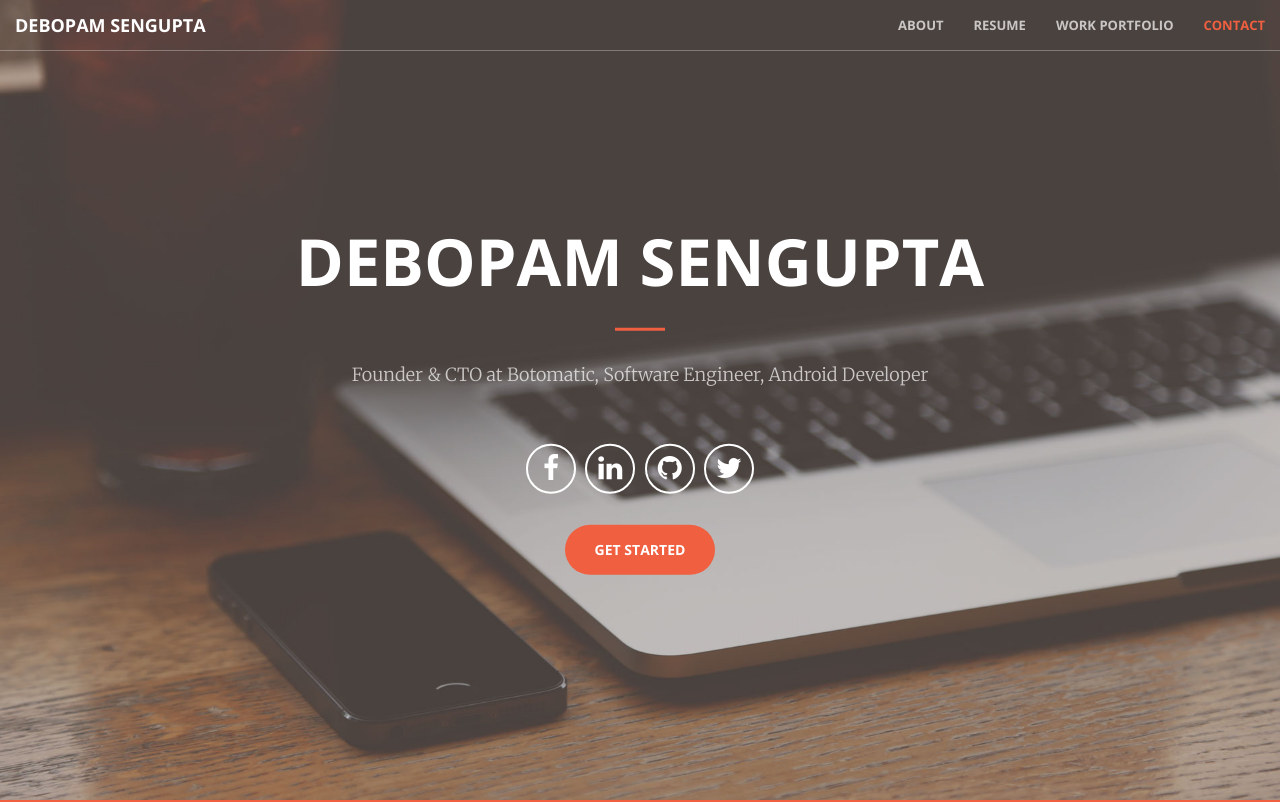
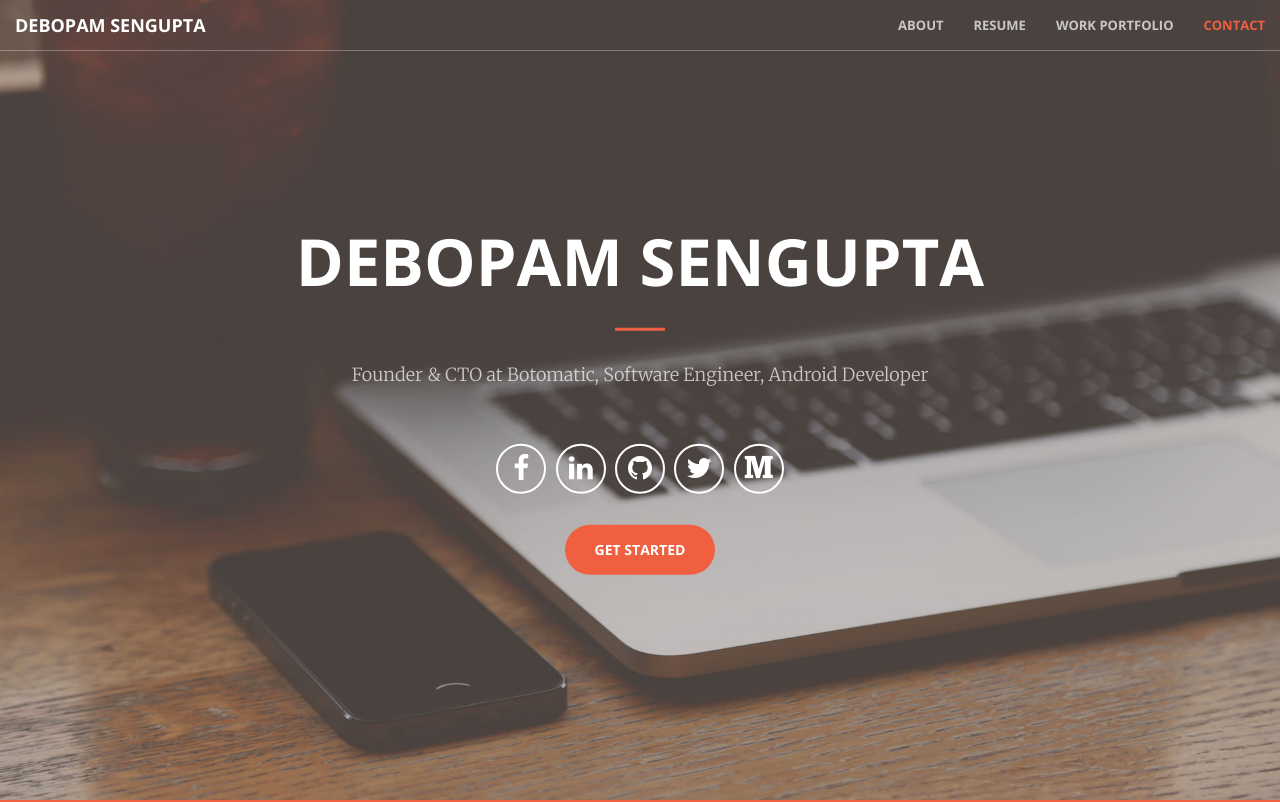
Before and after one commit to debopamsengupta/debopamsengupta.github.io, a plain HTML site: page index.html in a window 1280 px wide. Shown: the top 802 px of the page. Drawn offline with nearby package versions, Linux system fonts and the light colour scheme.

Commit message:
added medium icon

```diff
--- a/index.html
+++ b/index.html
@@ -83,6 +83,7 @@
                   <a class="circle-social-icon" href="https://hk.linkedin.com/pub/debopam-sengupta/24/792/646"><i class="fa-social-icon fa fa-linkedin fa-2x"></i></a>
                   <a class="circle-social-icon" href="https://github.com/debopamsengupta"><i class="fa-social-icon fa fa-github fa-2x"></i></a>
                   <a class="circle-social-icon" href="https://twitter.com/DebopamSengupta"><i class="fa-social-icon fa fa-twitter fa-2x"></i></a>
+                  <a class="circle-social-icon" href="https://medium.com/@dev_sengupta"><i class="fa-social-icon fa fa-medium fa-2x"></i></a>
                 </div>
                 <br>
                 <a href="#about" class="btn btn-primary btn-xl page-scroll">Get Started</a>
```
